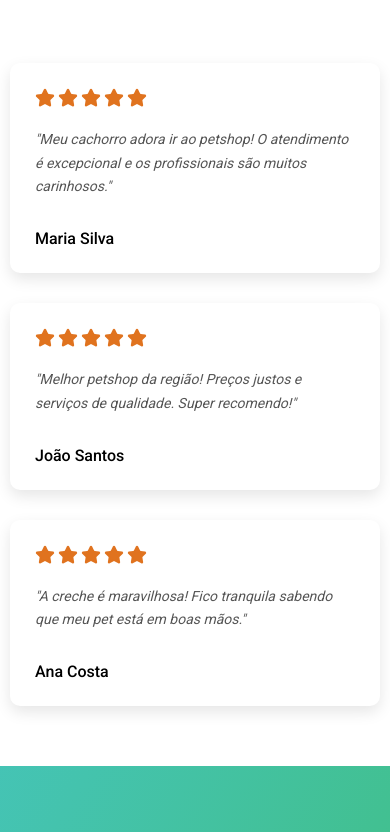
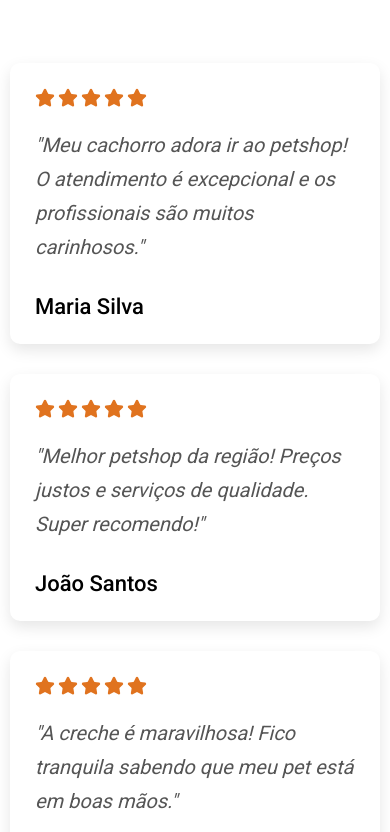
Before and after one commit to ClewertonRodrigues/petshop-dev, a React (Vite) app: page / in a window 390 px wide. Shown: the part 4804-5636 px from the top of the page. Built offline with nearby package versions, Linux system fonts and the light colour scheme.

Commit message:
feat: ajusta responsividade do componente cardTestimony

```diff
--- a/src/components/cardTestimony/styles.module.scss
+++ b/src/components/cardTestimony/styles.module.scss
@@ -31,3 +31,16 @@
         font-weight: 500;
     }
 }
+
+@media (max-width: 1080px){
+    .card{
+        i{
+            font-size: 20px;
+        }
+
+        span{
+            font-size: 22px;
+        }
+    }
+
+}
```
